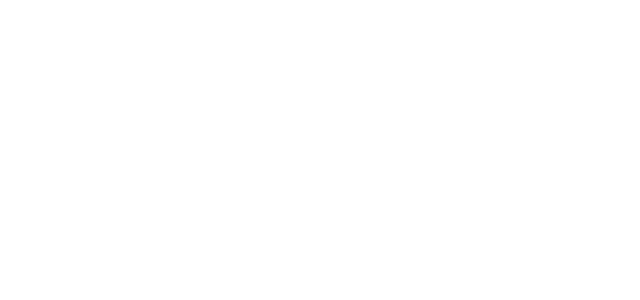
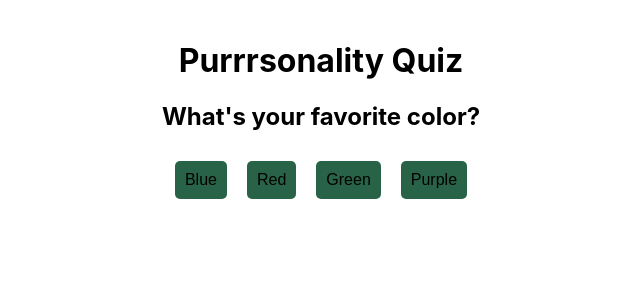
Before and after one commit to lorenzjdr/purrrsonality, a React (Create React App) app: page / in a window 1280 px wide. Shown: the top 300 px of the page, without its empty margins (319-959 px from the left). Built offline with nearby package versions, Linux system fonts and the light colour scheme.

Commit message:
adding in compondents/fixing app/adding quiz data

```diff
--- a/src/App.css
+++ b/src/App.css
@@ -1,14 +1,22 @@
 .Meow {
   text-align: center;
+  padding: 20px;
 }
 
-.Meow-header {
-  background-color: #ffffff;
-  min-height: 100vh;
-  display: flex;
-  flex-direction: column;
-  align-items: center;
-  justify-content: center;
-  font-size: calc(10px + 2vmin);
-  color: white;
+button {
+  margin: 10px;
+  padding: 10px;
+  background-color: rgb(40, 99, 72);
+  border: none;
+  border-radius: 5px;
+  cursor: pointer;
+  font-size: 16px;
 }
+
+button:hover {
+  background-color: rgb(11, 46, 30);
+}
+
+h2 {
+  margin: 20px 0;
+}
--- a/src/App.tsx
+++ b/src/App.tsx
@@ -1,14 +1,14 @@
-import React from 'react';
-import './App.css';
+import React from "react";
+import Quiz from "./components/Quiz";
+import "./App.css";
 
-function App() {
+const App: React.FC = () => {
   return (
     <div className="Meow">
-      <header className="Meow-header">
-
-      </header>
+      <h1>Purrrsonality Quiz</h1>
+      <Quiz />
     </div>
   );
-}
+};
 
 export default App;
--- /dev/null
+++ b/src/quizData.ts
@@ -0,0 +1,30 @@
+export interface Option {
+   text: string;
+   value: string;
+ }
+
+ export interface Question {
+   question: string;
+   options: Option[];
+ }
+
+ export const quizData: Question[] = [
+   {
+     question: "What's your favorite color?",
+     options: [
+       { text: "Blue", value: "White" },
+       { text: "Red", value: "Orange" },
+       { text: "Green", value: "Grey" },
+       { text: "Purple", value: "Tux" },
+     ],
+   },
+   {
+     question: "Meow?",
+     options: [
+       { text: "mew", value: "White" },
+       { text: "MEOW!", value: "Orange" },
+       { text: "Meowwww", value: "Grey" },
+       { text: "Meow~", value: "Tux" },
+     ],
+   },
+ ];
```
